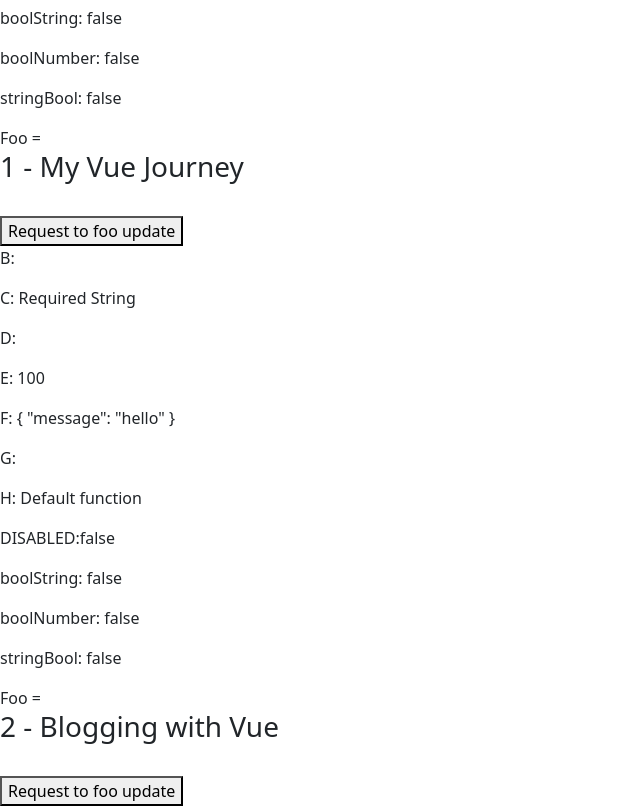
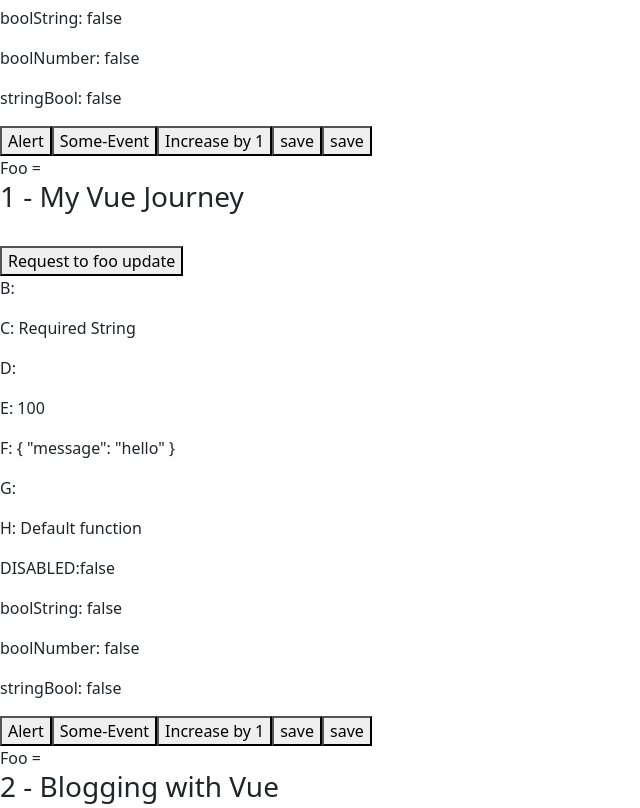
Before and after one commit to om-jasoliya91/vuedemo, a Vue app: page /ref in a window 1280 px wide. Shown: the part 1680-2488 px from the top of the page, without its empty margins (0-640 px from the left). Built offline with nearby package versions, Linux system fonts and the light colour scheme.

Commit message:
some-event,increase-by,save,delete using emit and key

```diff
--- a/src/components/practise/PropsExample.vue
+++ b/src/components/practise/PropsExample.vue
@@ -1,7 +1,7 @@
 <script setup>
 import { watch } from 'vue'
 
-const emit = defineEmits(['updatesFoo']) //child can send event
+const emit = defineEmits(['updatesFoo', 'alert', 'some-event', 'increase-by', 'save', 'delete']) //child can send event
 const props = defineProps({
   foo: String,
   id: Number,
@@ -61,6 +61,21 @@
     console.log('new foo:', newValue)
   },
 )
+
+//it is example of @some-event of events
+function sendEvent() {
+  emit('some-event', 'Hi parent!')
+}
+function increase() {
+  emit('increase-by', 1)
+}
+function saveItem() {
+  emit('save', { id: 10 })
+}
+
+function deleteItem() {
+  emit('delete', { id: 10 })
+}
 </script>
 
 <template>
@@ -84,6 +99,14 @@
   <p>boolString: {{ props.boolString }}</p>
   <p>boolNumber: {{ props.boolNumber }}</p>
   <p>stringBool: {{ props.stringBool }}</p>
+
+  <div>
+    <button @click="emit('alert')">Alert</button>
+    <button @click="sendEvent">Some-Event</button>
+    <button @click="increase">Increase by 1</button>
+    <button @click="saveItem">save</button>
+    <button @click="deleteItem">save</button>
+  </div>
 </template>
 
 <style scoped></style>
--- a/src/components/viewfile/refView.vue
+++ b/src/components/viewfile/refView.vue
@@ -35,6 +35,26 @@
 
 function changeFoo(newValue) {
   fooValue.value = newValue
+}
+//it is for click event
+function showAlert() {
+  alert('alert button clicked')
+}
+
+//it is for click some-event
+function callback(message) {
+  console.log('parent recieved', message)
+}
+const count = ref(0)
+function increaseCount(n) {
+  console.log((count.value += n))
+}
+function saveItem(data) {
+  console.log('Saved:', data)
+}
+
+function removeItem(data) {
+  console.log('Deleted:', data)
 }
 </script>
 
@@ -104,10 +124,29 @@
     :propH="() => 'Custom function'"
   />
 
-  <PropsExample disabled :propC="'Required String'" :propD="null" />
+  <!-- <PropsExample disabled :propC="'Required String'" :propD="null" />
   <PropsExample boolString :propC="'Required String'" :propD="null" />
   <PropsExample boolNumber :propC="'Required String'" :propD="null" />
-  <PropsExample stringBool :propC="'Required String'" :propD="null" />
+  <PropsExample stringBool :propC="'Required String'" :propD="null" /> -->
+
+  <PropsExample
+    disabled
+    boolString
+    boolNumber
+    stringBool
+    :propC="'Required String'"
+    :propD="null"
+  />
+
+  <PropsExample
+    @alert="showAlert"
+    @some-event="callback"
+    @increase-by="increaseCount"
+    @save="saveItem"
+    @delete="removeItem"
+    :propC="'Required String'"
+    :propD="null"
+  ></PropsExample>
 </template>
 
 <style scoped></style>
```
